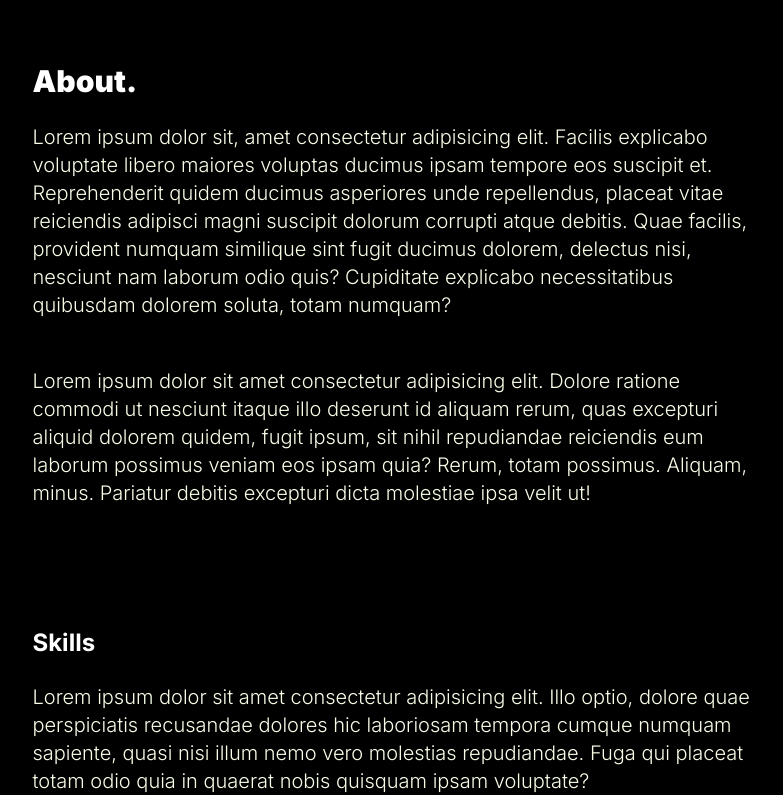
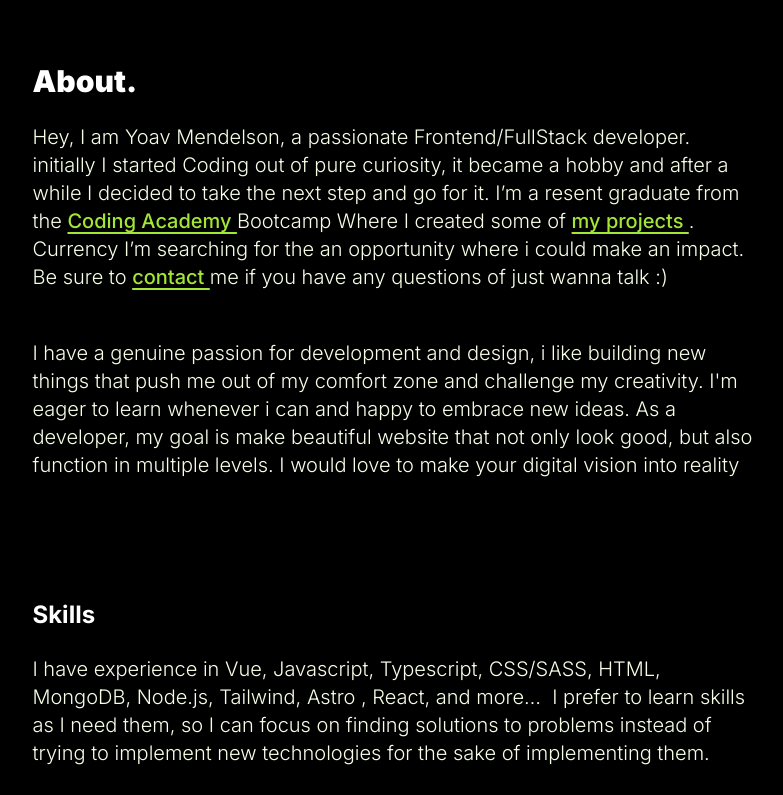
Before and after one commit to YoavDn/yoav, a Nuxt app: page / in a window 1280 px wide. Shown: the part 785-1580 px from the top of the page, without its empty margins (245-1028 px from the left). Built offline with nearby package versions, Linux system fonts and the light colour scheme; a web font is replaced by a local one.

Commit message:
added contanct

```diff
--- a/components/Content.vue
+++ b/components/Content.vue
@@ -7,34 +7,38 @@
 	<section class="about content" id="about">
 		<h2>About.</h2>
 		<p>
-            Lorem ipsum dolor sit, amet consectetur adipisicing elit. Facilis
-            explicabo voluptate libero maiores voluptas ducimus ipsam tempore
-            eos suscipit et. Reprehenderit quidem ducimus asperiores unde
-            repellendus, placeat vitae reiciendis adipisci magni suscipit
-            dolorum corrupti atque debitis. Quae facilis, provident numquam
-            similique sint fugit ducimus dolorem, delectus nisi, nesciunt nam
-            laborum odio quis? Cupiditate explicabo necessitatibus quibusdam
-            dolorem soluta, totam numquam?
+			Hey, I am Yoav Mendelson, a passionate Frontend/FullStack developer.
+			initially I started Coding out of pure curiosity, it became a hobby
+			and after a while I decided to take the next step and go for it. I’m
+			a resent graduate from the
+			<a href="https://www.coding-academy.org/index.php">
+				Coding Academy
+			</a>
+			Bootcamp Where I created some of
+			<a href="#projects"> my projects </a>. Currency I’m searching for
+			the an opportunity where i could make an impact. Be sure to
+			<a href="#contact"> contact </a> me if you have any questions of
+			just wanna talk :)
 		</p>
 
 		<p>
-            Lorem ipsum dolor sit amet consectetur adipisicing elit. Dolore
-            ratione commodi ut nesciunt itaque illo deserunt id aliquam rerum,
-            quas excepturi aliquid dolorem quidem, fugit ipsum, sit nihil
-            repudiandae reiciendis eum laborum possimus veniam eos ipsam quia?
-            Rerum, totam possimus. Aliquam, minus. Pariatur debitis excepturi
-            dicta molestiae ipsa velit ut!
+			I have a genuine passion for development and design, i like building
+			new things that push me out of my comfort zone and challenge my
+			creativity. I'm eager to learn whenever i can and happy to embrace
+			new ideas. As a developer, my goal is make beautiful website that
+			not only look good, but also function in multiple levels. I would
+			love to make your digital vision into reality
 		</p>
 	</section>
 
 	<section class="skills content">
 		<h2 class="skills-title">Skills</h2>
 		<p>
-            Lorem ipsum dolor sit amet consectetur adipisicing elit. Illo optio,
-            dolore quae perspiciatis recusandae dolores hic laboriosam tempora
-            cumque numquam sapiente, quasi nisi illum nemo vero molestias
-            repudiandae. Fuga qui placeat totam odio quia in quaerat nobis
-            quisquam ipsam voluptate?
+			I have experience in Vue, Javascript, Typescript, CSS/SASS, HTML,
+			MongoDB, Node.js, Tailwind, Astro , React, and more…  I prefer to
+			learn skills as I need them, so I can focus on finding solutions to
+			problems instead of trying to implement new technologies for the
+			sake of implementing them.
 		</p>
 	</section>
 </template>
@@ -59,4 +63,10 @@
 		@apply font-700 text-2xl;
 	}
 }
+
+.about {
+	a {
+		@apply text-primary underline underline-offset-4 font-500;
+	}
+}
 </style>
```
Lines whose indentation alone changed are shown as unchanged.
